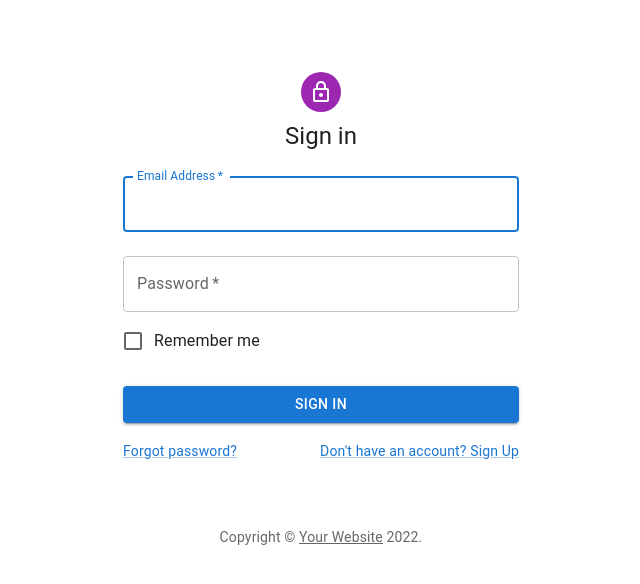
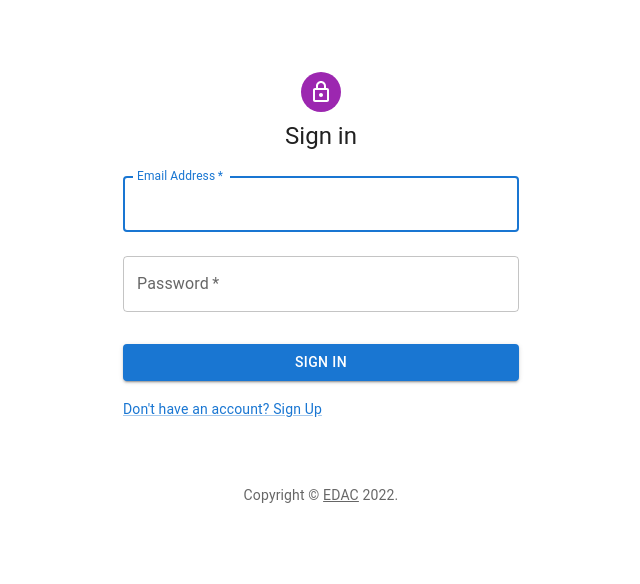
Before and after one commit to EDAC-Rocket-Team/EDAC, a React (Create React App) app in the folder frontend/: page /sin in a window 1280 px wide. Shown: the top 584 px of the page, without its empty margins (319-959 px from the left). Built offline with nearby package versions, Linux system fonts and the light colour scheme.

Commit message:
salut tout le monde

```diff
--- a/frontend/src/pages/signin.js
+++ b/frontend/src/pages/signin.js
@@ -18,7 +18,7 @@
     <Typography variant="body2" color="text.secondary" align="center" {...props}>
       {'Copyright © '}
       <Link color="inherit" href="https://mui.com/">
-        Your Website
+        EDAC
       </Link>{' '}
       {new Date().getFullYear()}
       {'.'}
@@ -77,10 +77,7 @@
               id="password"
               autoComplete="current-password"
             />
-            <FormControlLabel
-              control={<Checkbox value="remember" color="primary" />}
-              label="Remember me"
-            />
+
             <Button
               type="submit"
               fullWidth
@@ -90,11 +87,6 @@
               Sign In
             </Button>
             <Grid container>
-              <Grid item xs>
-                <Link href="#" variant="body2">
-                  Forgot password?
-                </Link>
-              </Grid>
               <Grid item>
                 <Link href="#" variant="body2">
                   {"Don't have an account? Sign Up"}
```
